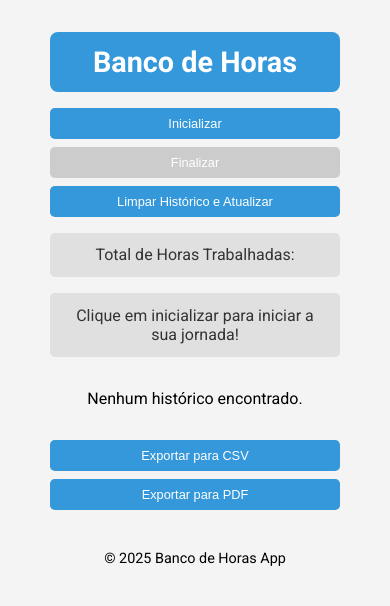
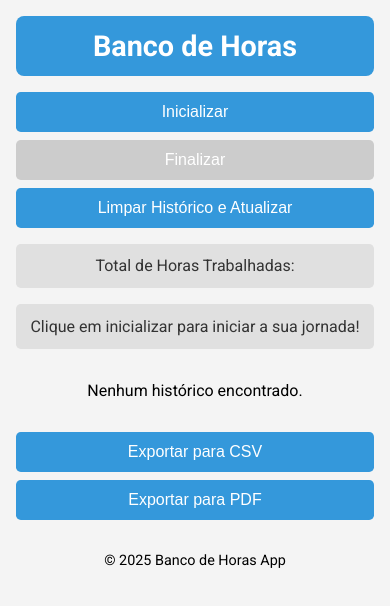
Before and after one commit to WebDesigner279/app-banco-horas, a Next.js app: page / in a window 390 px wide. Shown: the top 606 px of the page. Built offline with nearby package versions, Linux system fonts and the light colour scheme.

Commit message:
atualização de resposnividade, e estilizações

```diff
--- a/app/components/History.tsx
+++ b/app/components/History.tsx
@@ -1,11 +1,12 @@
-import React, { useState, useEffect } from 'react';
+import React, { useState, useEffect } from "react";
+import { Trash2 } from "lucide-react";
 
 const History: React.FC = () => {
   const [history, setHistory] = useState<any[]>([]);
-  const [totalWorkedTime, setTotalWorkedTime] = useState<string>('0h 00m');
+  const [totalWorkedTime, setTotalWorkedTime] = useState<string>("0h 00m");
 
   useEffect(() => {
-    const savedHistory = JSON.parse(localStorage.getItem('history') || '[]');
+    const savedHistory = JSON.parse(localStorage.getItem("history") || "[]");
     setHistory(savedHistory);
     calculateTotalWorkedTime(savedHistory);
   }, []);
@@ -13,8 +14,8 @@ const History: React.FC = () => {
   const calculateTotalWorkedTime = (entries: any[]) => {
     let totalMinutes = 0;
 
-    entries.forEach(entry => {
-      const [hours, minutes] = entry.total.split('h ').map(str => parseInt(str));
+    entries.forEach((entry) => {
+      const [hours, minutes] = entry.total.split("h ").map((str) => parseInt(str));
       totalMinutes += hours * 60 + minutes;
     });
 
@@ -24,18 +25,18 @@ const History: React.FC = () => {
   };
 
   const clearHistoryAndRefresh = () => {
-    localStorage.removeItem('history');
-    localStorage.removeItem('totalTime');
+    localStorage.removeItem("history");
+    localStorage.removeItem("totalTime");
     setHistory([]);
-    setTotalWorkedTime('0h 00m');
-    alert('Histórico excluído e página recarregada!');
+    setTotalWorkedTime("0h 00m");
+    alert("Histórico excluído e página recarregada!");
     window.location.reload();
   };
 
   const deleteEntry = (index: number) => {
     const updatedHistory = history.filter((_, i) => i !== index);
     setHistory(updatedHistory);
-    localStorage.setItem('history', JSON.stringify(updatedHistory));
+    localStorage.setItem("history", JSON.stringify(updatedHistory));
     calculateTotalWorkedTime(updatedHistory);
 
     if (updatedHistory.length === 0) {
@@ -71,8 +72,9 @@ const History: React.FC = () => {
                       <button
                         onClick={() => deleteEntry(index)}
                         className="delete-button"
+                        style={{ padding: "8px" }}
                       >
-              Excluir
+                        <Trash2 size={18} />
                       </button>
                     </td>
                   </tr>
--- a/app/components/TimeCard.tsx
+++ b/app/components/TimeCard.tsx
@@ -85,7 +85,7 @@ const TimeCard: React.FC = () => {
       <button
         onClick={startTimer}
         className="button"
-        style={{ marginRight: '1.8rem', marginBottom: '2rem', marginTop: '1rem' }}
+        style={{ marginRight: '2rem', marginBottom: '2rem', marginTop: '1rem' }}
         disabled={isRunning}
       >
         Inicializar
--- a/package.json
+++ b/package.json
@@ -11,6 +11,7 @@
         "@types/react": "^18.0.0",
         "file-saver": "^2.0.5",
         "jspdf": "^2.5.1",
+        "lucide-react": "^0.484.0",
         "next": "^13.2.0",
         "react": "^18.2.0",
         "react-dom": "^18.2.0",
--- a/styles/globals.scss
+++ b/styles/globals.scss
@@ -18,7 +18,7 @@ a {
 }
 
 .container {
-  max-width: 650px;
+  max-width: 750px;
   margin: 0 auto;
   padding: 2rem;
   text-align: center; /* Centraliza o conteúdo */
@@ -48,7 +48,6 @@ a {
   background-color: #ee0000bd;
   color: white;
   border: none;
-  padding: 8px;
   cursor: pointer;
   border-radius: 0.3rem;
   transition: background-color 0.3s;
@@ -57,6 +56,10 @@ a {
   &:hover {
     background-color: #cc0000;
   }
+}
+
+.button-danger {
+  margin-left: 4.7rem;
 }
 
 .header {
@@ -169,7 +172,6 @@ footer {
   }
 }
 
-
 /* Responsividade */
 @media (max-width: 768px) {
   .container {
@@ -177,25 +179,26 @@ footer {
     padding: 1.5rem;
   }
 
-  .button, .delete-button {
+  .button, .delete-button, .button-danger {
     padding: 0.6rem 1.5rem;
     font-size: 0.9rem;
     display: block; /* Faz os botões ocuparem a largura total */
     width: 100%; /* Garante que fiquem centralizados e ajustados */
+    height: 2.5rem;
     text-align: center;
     margin: 0.5rem auto; /* Centraliza os botões */
   }
 }
 
-@media (max-width: 480px) {
+@media (max-width: 500px) {
   .container {
-    max-width: 95%;
-    padding: 1rem;
+    max-width: 100%;
+    padding: 8px;
   }
 
   .button, .delete-button {
     padding: 0.5rem 1.2rem;
-    font-size: 0.8rem;
+    font-size: 16px;
     display: block; /* Mantém os botões responsivos */
     width: 100%; /* Ocupa toda a largura disponível */
     text-align: center;
```
Also changed, not shown: 2 other files (tests, documents, lock files or other folders). Lines whose indentation alone changed are shown as unchanged.
